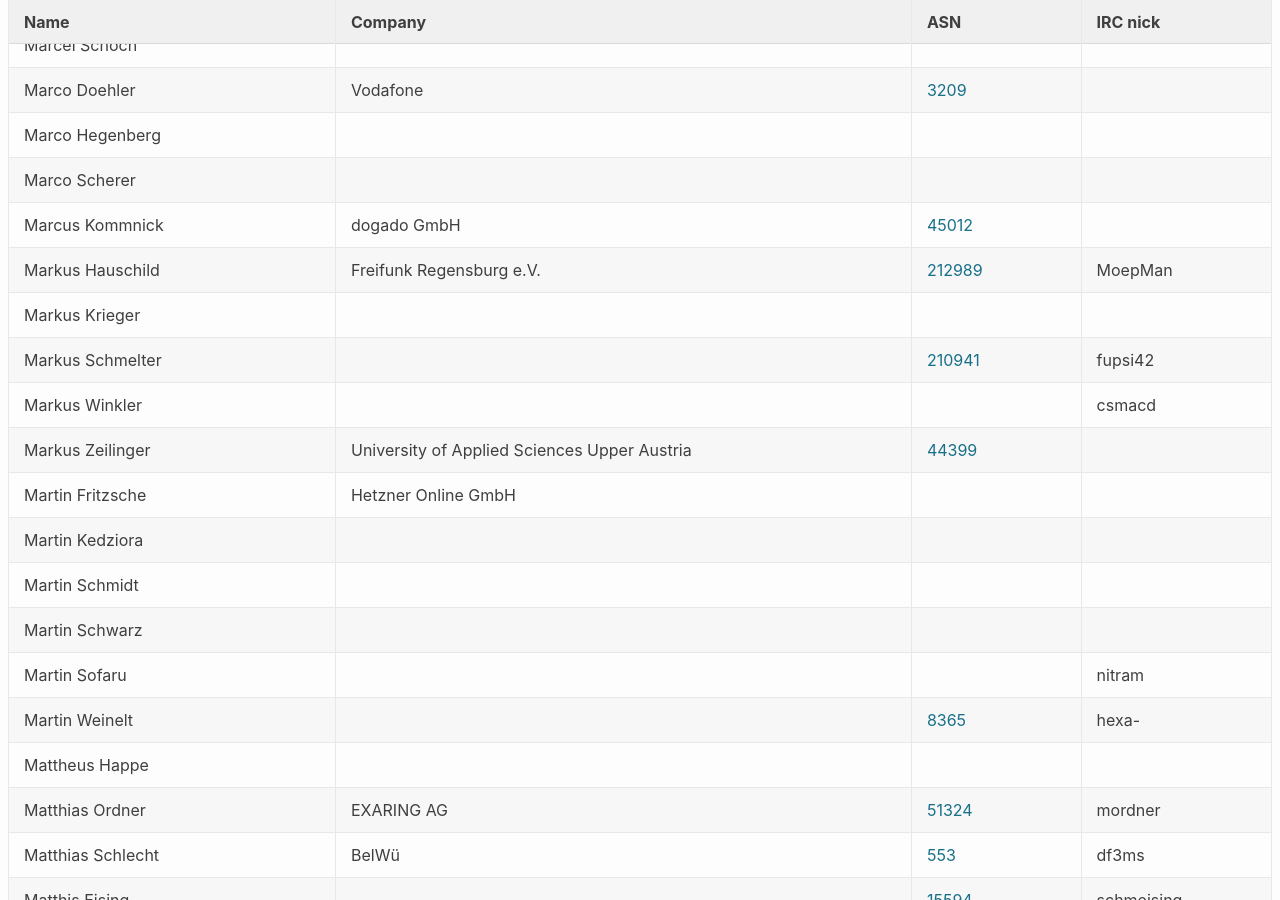
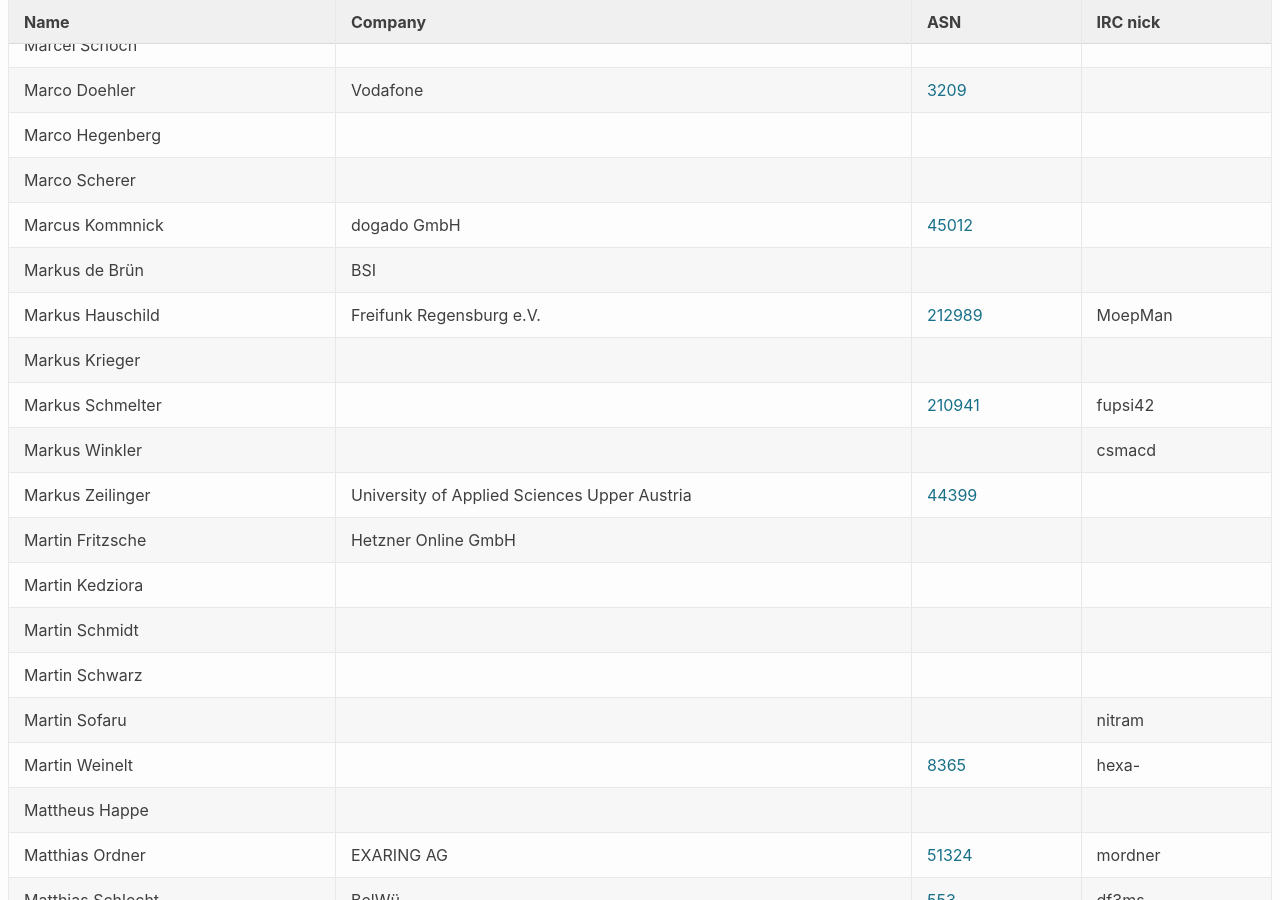
Before and after one commit to denog/pretix-attendeelist, a Jekyll site: the page built from denog14/index.md, in a window 1280 px wide and 900 px high, scrolled down 22164 px. Built offline with Jekyll 4.4.1, drawn with Linux system fonts in a browser that asks for light colours.

Commit message:
Latest data: Mon Nov 14 18:37:24 UTC 2022

```diff
--- a/_data/attendees_denog14_remote.json
+++ b/_data/attendees_denog14_remote.json
@@ -786,6 +786,12 @@
     "asn": "45012"
   },
   {
+    "name": "Markus de Brün",
+    "company": "BSI",
+    "irc": null,
+    "asn": null
+  },
+  {
     "name": "Markus Hauschild",
     "company": "Freifunk Regensburg e.V.",
     "irc": "MoepMan",
```
